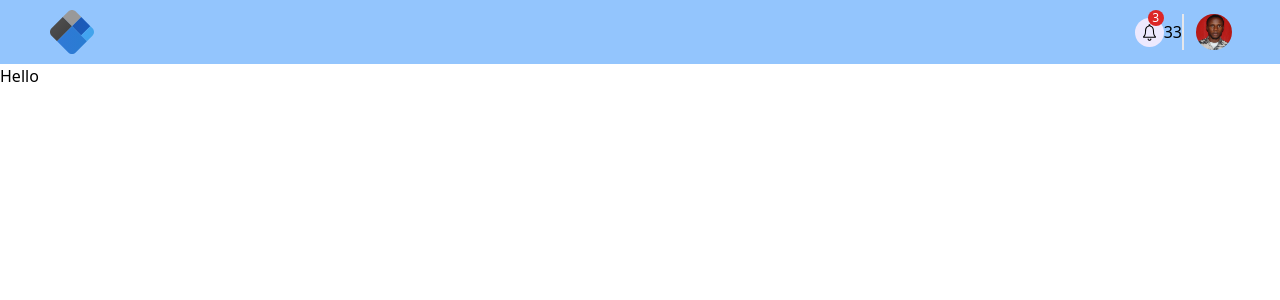
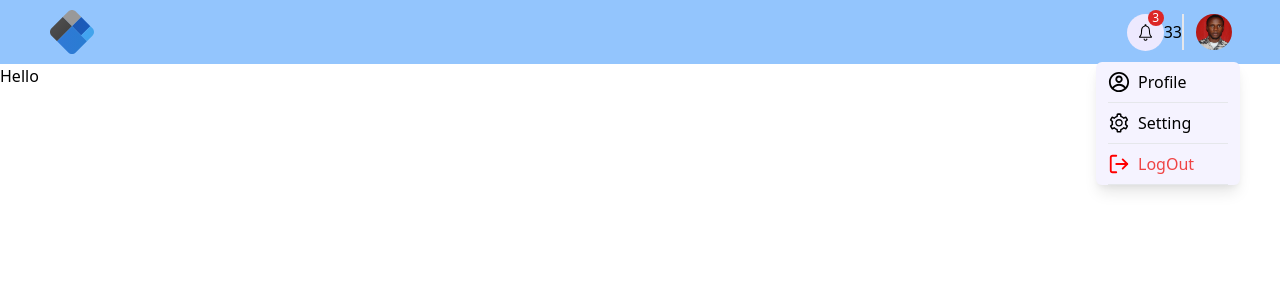
Before and after one commit to aagbotemi/admin-dashboard, a React (Create React App) app: page / in a window 1280 px wide. Both pictures are taken after a click on the picture 1214 px from the left and 32 px from the top of the page. Shown: the top 300 px of the page. Built offline with nearby package versions, Linux system fonts and the light colour scheme.

Commit message:
avatar dropdown implemented

```diff
--- /dev/null
+++ b/src/components/AvatarDropdown.js
@@ -0,0 +1,43 @@
+import React from 'react'
+import { AiOutlineSetting } from 'react-icons/ai'
+import { FiLogOut } from 'react-icons/fi'
+import { CgProfile } from 'react-icons/cg'
+
+const AvatarDropdown = () => {
+    return (
+        <ul className="bg-purple-50 absolute top-12 -right-2 rounded-md shadow-lg max-w-xs w-36">
+            <li className="px-3 hover:bg-blue-50">
+                <div className="flex items-center border-b py-2 hover:text-blue-400">
+                    <span className="">
+                        <CgProfile  size="22px" />
+                    </span>
+                    <span className="ml-2 text-md font-medium">
+                        Profile
+                    </span>
+                </div>
+            </li>
+            <li className="px-3 hover:bg-blue-50">
+                <div className="flex items-center border-b py-2 hover:text-blue-400">
+                    <span className="">
+                        <AiOutlineSetting  size="22px" />
+                    </span>
+                    <span className="ml-2 text-md font-medium">
+                        Setting
+                    </span>
+                </div>
+            </li>
+            <li className="px-3 hover:bg-red-50">
+                <div className="flex items-center border-b py-2">
+                    <span className="">
+                        <FiLogOut  size="22px" color="red" />
+                    </span>
+                    <span className="ml-2 text-md font-medium text-red-500 ">
+                        LogOut
+                    </span>
+                </div>
+            </li>
+        </ul>
+    )
+}
+
+export default AvatarDropdown
--- a/src/components/Notification.js
+++ b/src/components/Notification.js
@@ -4,7 +4,7 @@ import { BsCheckCircle } from 'react-icons/bs'
 
 const Notification = () => {
     return (
-        <ul className="bg-purple-50 absolute top-10 -right-3 px-3 rounded-md shadow-lg max-w-xs w-56">
+        <ul className="bg-purple-50 absolute top-12 -right-2 px-3 rounded-md shadow-lg max-w-xs w-56">
             <li>
                 <div className="flex flex-start border-b py-2">
                     <span className="bg-green-100 p-1 rounded-full h-7 mt-1">
--- a/src/components/Topbar.js
+++ b/src/components/Topbar.js
@@ -5,32 +5,36 @@ import { IoIosNotificationsOutline } from 'react-icons/io';
 import { BsCheckCircle } from 'react-icons/bs';
 import { BiErrorCircle } from 'react-icons/bi';
 import Notification from './Notification';
-
-
-
+import AvatarDropdown from './AvatarDropdown';
 
 const Topbar = () => {
     const ref = useRef();
     const [showNotification, setShowNotification] = useState(false);
+    const [showAvatarDropdown, setShowAvatarDropdown] = useState(false);
 
-    const onClick = () => setShowNotification(true);
+    const handleNotification = () => setShowNotification(true);
+    const handleAvatarDropdown = () => setShowAvatarDropdown(true);
+
 
     useEffect(() => {
         const checkIfClickedOutside = e => {
         // If the menu is open and the clicked target is not within the menu,
         // then close the menu
-            if (showNotification && ref.current && !ref.current.contains(e.target)) {
+            if (showAvatarDropdown && ref.current && !ref.current.contains(e.target) || showNotification && ref.current && !ref.current.contains(e.target)) {
                 setShowNotification(false)
+                setShowAvatarDropdown(false)
+            } else {
+                setShowNotification(false)
+                setShowAvatarDropdown(false)
             }
         }
-
         document.addEventListener("mousedown", checkIfClickedOutside)
 
         return () => {
         // Cleanup the event listener
         document.removeEventListener("mousedown", checkIfClickedOutside)
         }
-    }, [showNotification])
+    }, [showNotification, showAvatarDropdown])
 
     return (
         <div className="topbar h-14 bg-blue-300 flex items-center justify-between sticky top-0 md:px-12 sm:px-8 px-4 py-8" ref={ref}>
@@ -38,9 +42,9 @@ const Topbar = () => {
                 <img src={Logo} alt="" className="company-logo w-12" />
             </div>
             <div className="rightTopbar flex items-center">
-                <div className="topbarIconContainer flex items-center relative cursor-pointer bg-purple-100 rounded-full p-1">
-                    <span className="absolute -top-2 right-0 bg-red-600 text-white text-center text-xs rounded-full w-4 h-4">3</span>
-                    <IoIosNotificationsOutline size="21px" onClick={onClick} />
+                <div className="topbarIconContainer flex items-center relative cursor-pointer hover:bg-purple-200 bg-purple-100 rounded-full p-2">
+                    <span className="absolute -top-1 right-0 bg-red-600 text-white text-center text-xs rounded-full w-4 h-4">3</span>
+                    <IoIosNotificationsOutline size="21px" onClick={handleNotification} />
                     {showNotification
                     && ( <Notification />)}
                 </div>
@@ -51,13 +55,12 @@ const Topbar = () => {
                     <span>3</span>
                 </div>
 
-                <div className="userImg border-l-2">
-                    <img src={Avatar} alt="" className="w-9 h-9 ml-3 rounded-full cursor-pointer" />
+                <div className="topbarIconContainer flex items-center relative cursor-pointer border-l-2">
+                    <img src={Avatar} alt="" className="w-9 h-9 ml-3 rounded-full cursor-pointer" onClick={handleAvatarDropdown} />
+                    {showAvatarDropdown
+                    && ( <AvatarDropdown />)}
                 </div>
-
-
             </div>
-
         </div>
     )
 }
```
